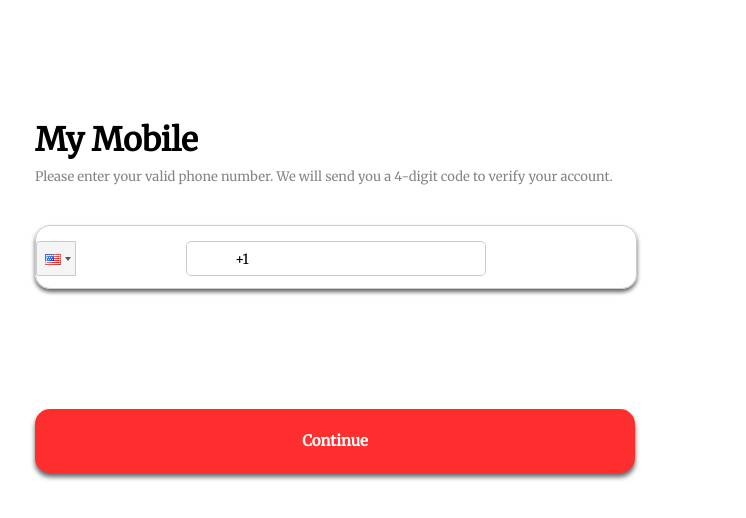
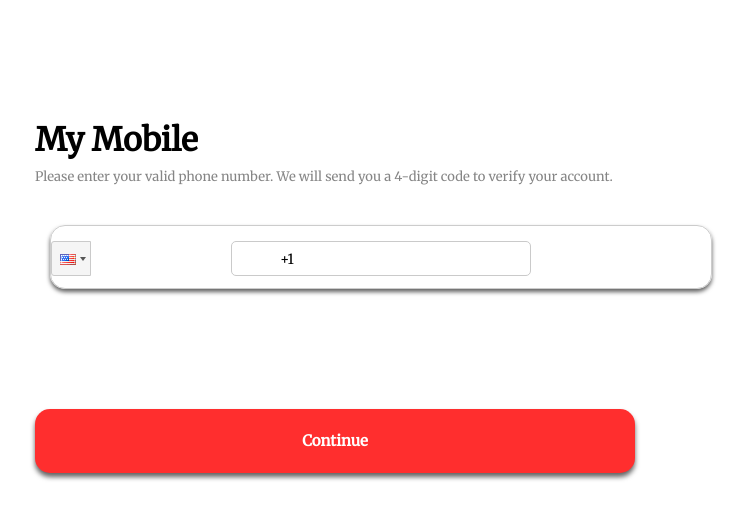
Before and after one commit to 2731999/Hepy, a React (Create React App) app in the folder frontend/: page /Verification in a window 1280 px wide. Shown: the top 518 px of the page, without its empty margins (5-751 px from the left). Built offline with nearby package versions, Linux system fonts and the light colour scheme.

Commit message:
Update index.css

```diff
--- a/frontend/src/index.css
+++ b/frontend/src/index.css
@@ -331,7 +331,8 @@ body {
   border-radius: 15px;
   height: 7.7vh;
   margin-top: 5vh;
-  width: 100%;
+  margin-left: 15px;
+  width: 110%;
   box-shadow: 0px 3px 4px rgba(0, 0, 0, 0.616);
 }
 
```
